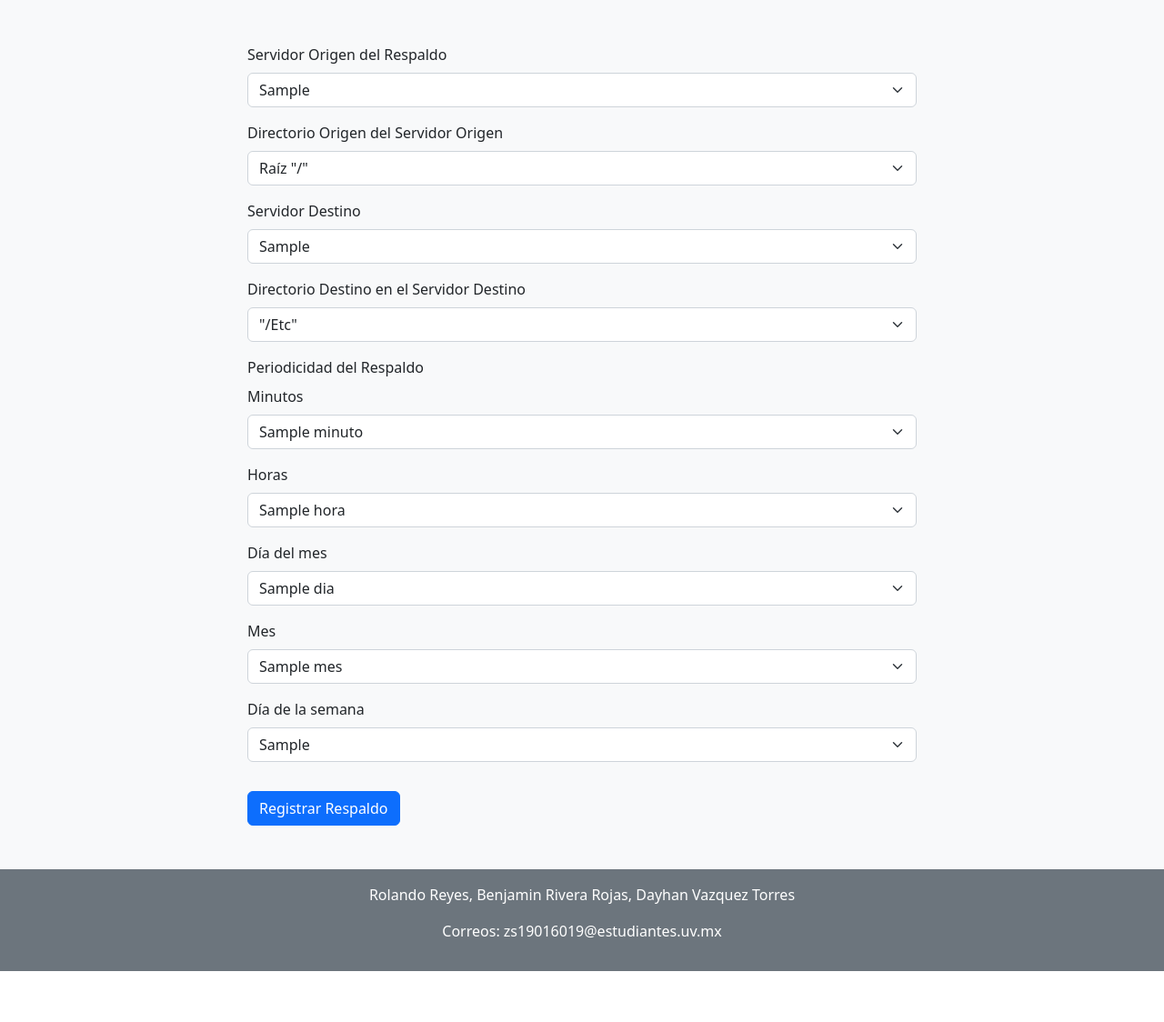
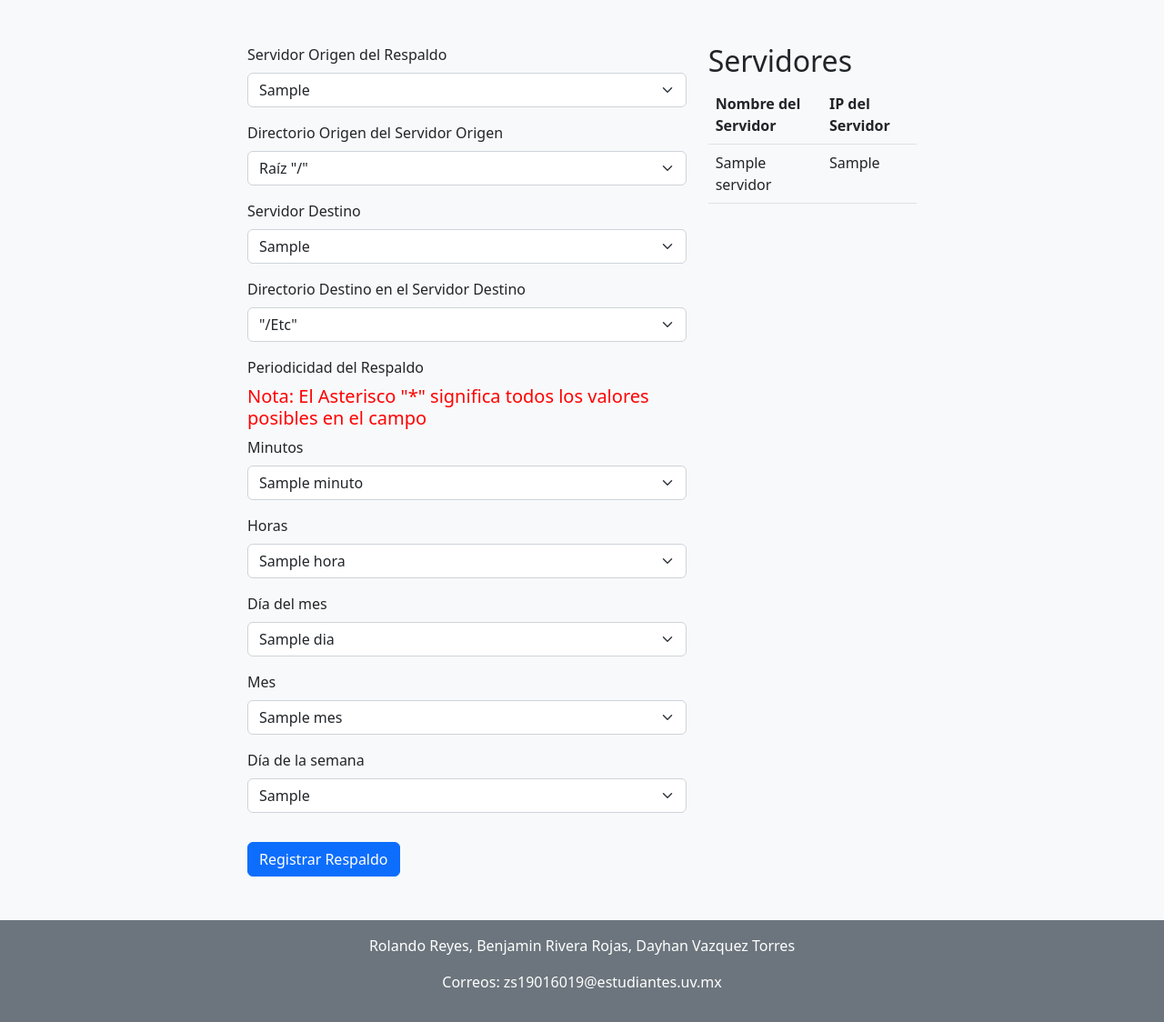
Before and after one commit to DayhanTorres1703/proyectodesarrollo, a Django app: template miapp/templates/registroRespaldo.html in a window 1280 px wide. Shown: the part 136-1260 px from the top of the page at 91% size. Before the commit the page ends 1204 px from the top, so only its background shows below. Run offline with Django 5.2, Linux system fonts and the light colour scheme; tables that the repository leaves empty hold one stand-in row (values such as "Sample post"); the template is opened without the code that fills it: values that come from a table or form of the project are taken from there, most other values are stand-ins (such as "Sample title", 1, 10 or a date in 2020).

Commit message:
se modifico la pagina resgistrorespaldo y vista

```diff
--- a/miapp/templates/registroRespaldo.html
+++ b/miapp/templates/registroRespaldo.html
@@ -5,6 +5,8 @@
 {% block encabezado %}Registro de Respaldo{% endblock %}
 
 {% block contenido %}
+<div class="row">
+  <div class="col-md-8">
   <form method="post" action="{% url 'registroRespaldo' %}">
     {% csrf_token %}
 
@@ -46,6 +48,7 @@
 
     <div class="mb-3">
       <label for="periodicidad" class="form-label">Periodicidad del Respaldo</label>
+      <h5 style="color: red;">Nota: El Asterisco "*" significa todos los valores posibles en el campo</h5>
       <div class="row">
         <div class="mb-3">
           <label for="minutos" class="form-label">Minutos</label>
@@ -93,6 +96,30 @@
         </div>
       </div>
     </div>
+  </div>
+
+  <div class="col-md-4">
+    <h2>Servidores</h2>
+    <table class="table">
+      <thead>
+        <tr>
+          <th>Nombre del Servidor</th>
+          <th>IP del Servidor</th>
+        </tr>
+      </thead>
+      <tbody>
+        {% for servidor in servidores %}
+          <tr>
+            <td>{{ servidor.nombre }}</td>
+            <td>{{ servidor.ip }}</td>
+          </tr>
+        {% endfor %}
+      </tbody>
+    </table>
+  </div>
+
+
+  </div>
 
     <button type="submit" class="btn btn-primary" id="enviarRespaldo">Registrar Respaldo</button>
   </form>
--- a/miapp/views.py
+++ b/miapp/views.py
@@ -83,8 +83,8 @@ def registroRespaldo(request):
     servidores = models.Servidor.objects.all()
     minutos = ['*'] + list(range(60))
     horas = ['*'] + list(range(24))
-    dias_mes = ['*'] + list(range(32))
-    meses = ['*'] + list(range(13))
+    dias_mes = ['*'] + list(range(1, 32))
+    meses = ['*'] + list(range(1, 13))
     dias_semana = ['*'] + list(range(8))
 
 
```
